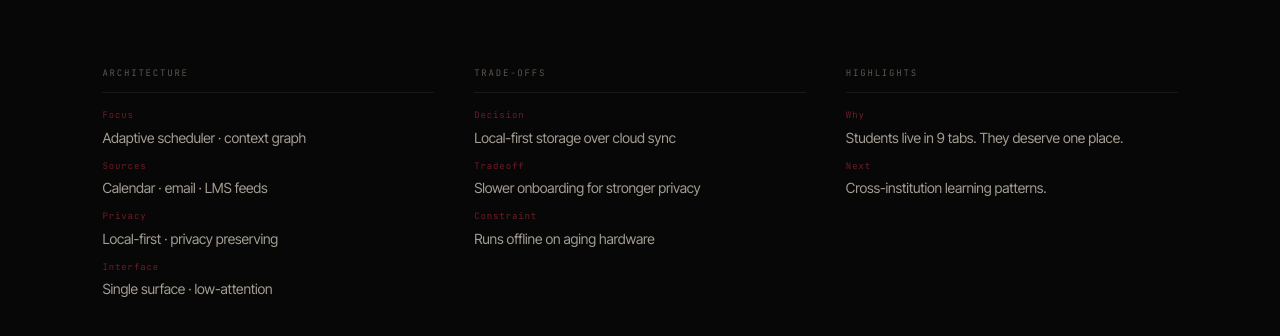
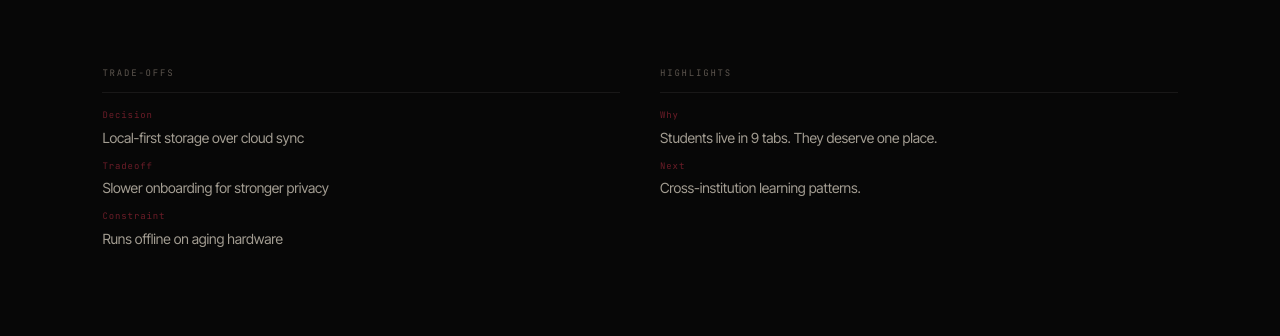
Before and after one commit to RayannSagnon/portfolio, a Next.js app: page /projects/studentos in a window 1280 px wide. Shown: the part 492-828 px from the top of the page. Built offline with nearby package versions, Linux system fonts and the light colour scheme; no server answers.

Commit message:
Remove StudentOS architecture preview rows from carousel.
Drop Focus, Sources, and Privacy metadata for StudentOS and hide the block when a project has no architecture rows.

```diff
--- a/components/projects/ImmersiveCarousel.tsx
+++ b/components/projects/ImmersiveCarousel.tsx
@@ -414,6 +414,7 @@ export function ImmersiveCarousel() {
               {active.blurb}
             </p>
 
+            {active.architecture.length > 0 && (
             <div style={{
               paddingTop: 14, borderTop: "1px solid rgba(255,255,255,0.08)",
               display: "flex", flexDirection: "column", gap: 7, marginBottom: 22,
@@ -434,6 +435,7 @@ export function ImmersiveCarousel() {
                 </div>
               ))}
             </div>
+            )}
 
             <button
               type="button"
--- a/content/projects.ts
+++ b/content/projects.ts
@@ -23,12 +23,7 @@ export const projects: Project[] = [
     glyph: "[ ////\n  ////\n  acad·os ]",
     blurb:
       "An academic workspace that consolidates productivity, planning, and study workflows into one adaptive surface, built for students who live in nine tabs.",
-    architecture: [
-      ["Focus", "Adaptive scheduler · context graph"],
-      ["Sources", "Calendar · email · LMS feeds"],
-      ["Privacy", "Local-first · privacy preserving"],
-      ["Interface", "Single surface · low-attention"],
-    ],
+    architecture: [],
     tradeoffs: [
       ["Decision",    "Local-first storage over cloud sync"],
       ["Tradeoff",    "Slower onboarding for stronger privacy"],
```
